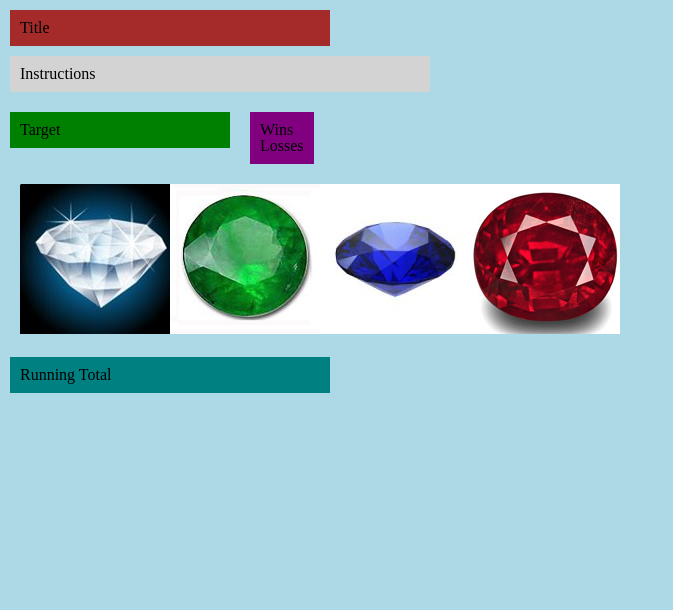
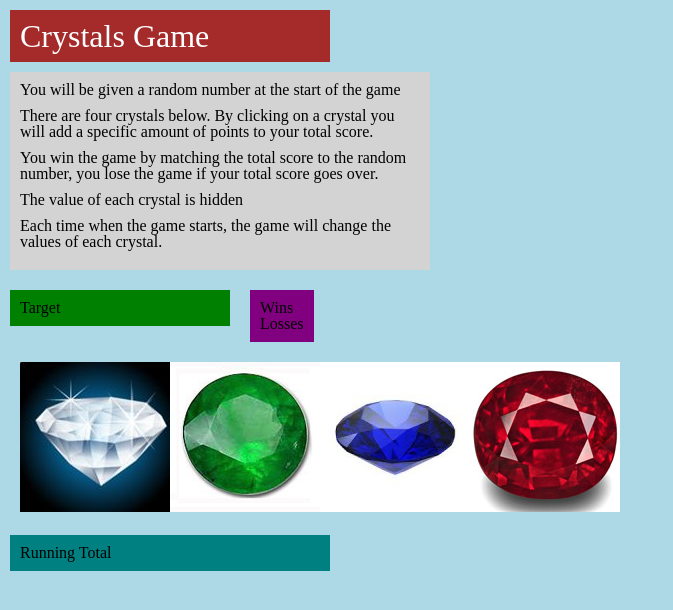
Before and after one commit to Peter-Burns/week-4-game, a plain HTML site: page index.html in a window 1280 px wide. Shown: the whole page, without its empty margins (0-673 px from the left). Drawn offline with Linux system fonts and the light colour scheme.

Commit message:
added instructions and some css

```diff
--- a/assets/css/style.css
+++ b/assets/css/style.css
@@ -1,6 +1,13 @@
 div{
 	padding: 10px;
 	margin:10px;
+}
+p {
+	margin-bottom:10px;
+}
+h1{
+	font-size:32px;
+	color:white;
 }
 body{
 	background:lightblue;
--- a/index.html
+++ b/index.html
@@ -6,10 +6,10 @@
 	<title></title>
 </head>
 <body>
-	<div class='gameTitle'>Title</div>
-	<div class='instructions'>Instructions</div>
+	<div class='gameTitle'><h1>Crystals Game</h1></div>
+	<div class='instructions'><p>You will be given a random number at the start of the game</p><p>There are four crystals below. By clicking on a crystal you will add a specific amount of points to your total score.</p><p>You win the game by matching the total score to the random number, you lose the game if your total score goes over.</p><p>The value of each crystal is hidden</p><p>Each time when the game starts, the game will change the values of each crystal.</p></div>
 	<div class='targetScore' id='targetScore'>Target</div>
-	<div class='winLoss'><p id='wins'>Wins</p><p id='losses'>Losses</p></div>
+	<div class='winLoss'><h2 id='wins'>Wins</h2><h2 id='losses'>Losses</h2></div>
 	<div class='crystals'><img class='crystalPic' value='diamond' src="assets/images/diamond.jpg"><img class='crystalPic' value='emerald' src="assets/images/emerald.jpg"><img class='crystalPic' value='sapphire' src="assets/images/sapphire.jpg"><img class='crystalPic' value='ruby' src="assets/images/ruby.jpg"></div>
 	<div class='runningTotal' id='runningTotal'>Running Total</div>
 <script src="assets/javascript/game.js"></script>
```
